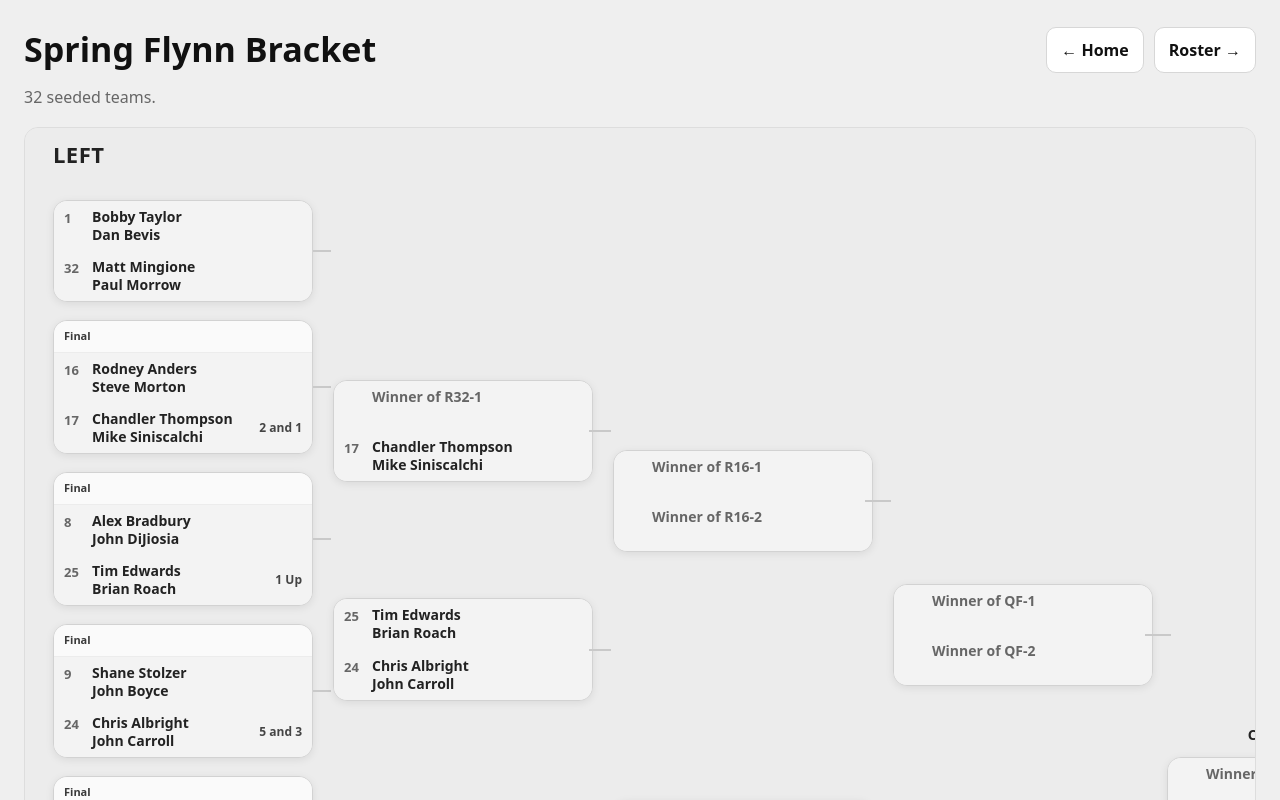
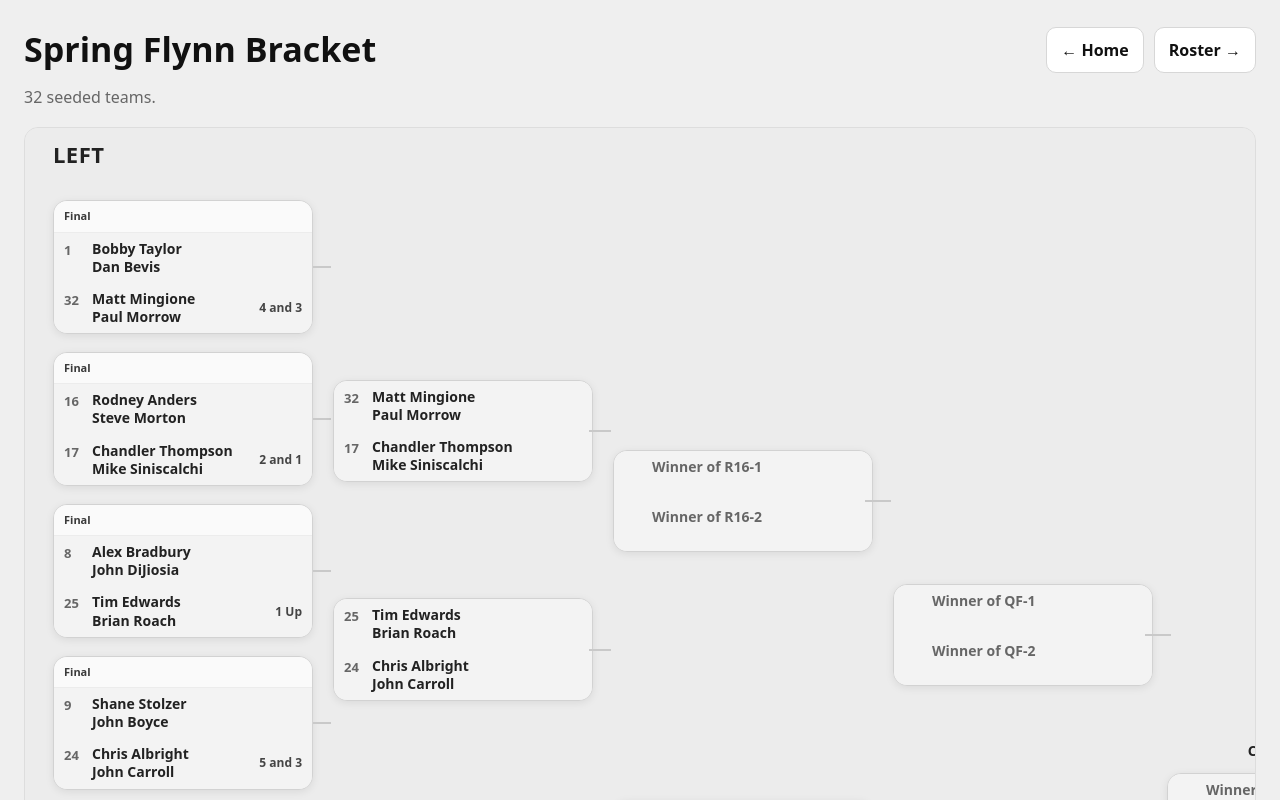
Before and after one commit to mdanieledcg-pixel/spring-flynn, a Next.js app: page /bracket in a window 1280 px wide. Shown: the top 800 px of the page. Built offline with nearby package versions, Linux system fonts and the light colour scheme; no server answers; the database is empty.

Commit message:
Update page.tsx
minge and morrow win 4/3

```diff
--- a/app/bracket/page.tsx
+++ b/app/bracket/page.tsx
@@ -58,6 +58,18 @@ function make32SeedBracket(teams: Team[]) {
   const r32: Match[] = r32Pairs.map(([a, b], i) => {
   const matchNumber = i + 1;
 
+  // Mingione / Morrow win 4 and 3
+  if (matchNumber === 1) {
+    return {
+      id: `R32-${matchNumber}`,
+      a: getTeam(a),
+      b: getTeam(b),
+      aScore: null,
+      bScore: "4 and 3",
+      winnerSeed: 32,
+    };
+  }
+
   // Chandler / Siniscalchi win 2 and 1
   if (matchNumber === 2) {
     return {
@@ -67,18 +79,6 @@ function make32SeedBracket(teams: Team[]) {
       aScore: null,
       bScore: "2 and 1",
       winnerSeed: 17,
-    };
-  }
-
-  // Edwards / Roach win 1 Up
-  if (matchNumber === 3) {
-    return {
-      id: `R32-${matchNumber}`,
-      a: getTeam(a),
-      b: getTeam(b),
-      aScore: null,
-      bScore: "1 Up",
-      winnerSeed: 25,
     };
   }
 
```
